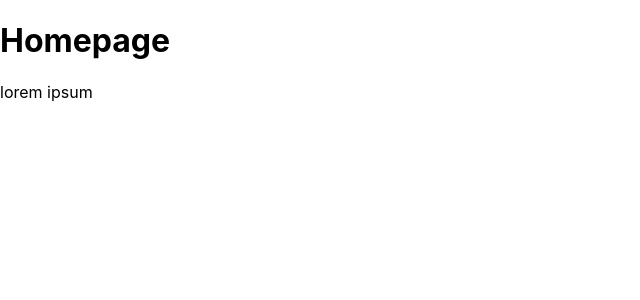
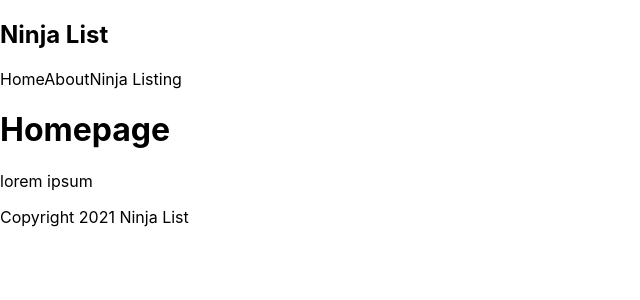
Before and after one commit to Rillwz/ninjalist-nextjs, a Next.js app: page / in a window 1280 px wide. Shown: the top 300 px of the page, without its empty margins (0-640 px from the left). Built offline with nearby package versions, Linux system fonts and the light colour scheme.

Commit message:
add other component

```diff
--- /dev/null
+++ b/comps/Footer.js
@@ -0,0 +1,9 @@
+const Footer = () => {
+    return (
+        <div>
+            Copyright 2021 Ninja List
+        </div>
+      );
+}
+
+export default Footer;
--- /dev/null
+++ b/comps/Navbar.js
@@ -0,0 +1,14 @@
+const Navbar = () => {
+    return (
+        <nav>
+            <div className="logo">
+                <h1>Ninja List</h1>
+            </div>
+            <a>Home</a>
+            <a>About</a>
+            <a>Ninja Listing</a>
+        </nav>
+      );
+}
+
+export default Navbar;
--- a/pages/index.js
+++ b/pages/index.js
@@ -1,12 +1,15 @@
 import Head from "next/head";
-import Image from "next/image";
+import Navbar from "../comps/Navbar";
+import Footer from "../comps/Footer";
 import styles from "../styles/Home.module.css";
 
 export default function Home() {
   return (
     <div>
+      <Navbar />
       <h1>Homepage</h1>
       <p>lorem ipsum</p>
+      <Footer />
     </div>
   );
 }
```
